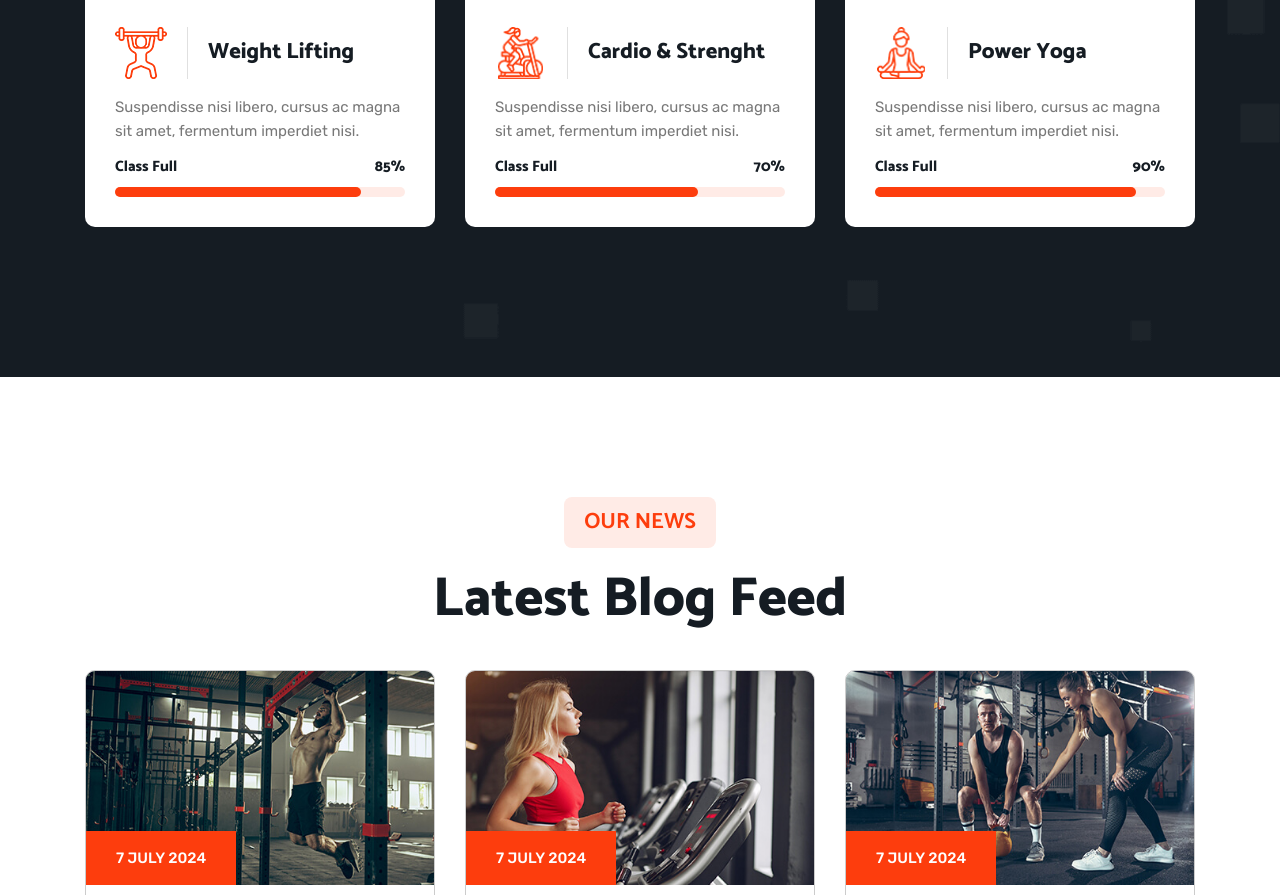
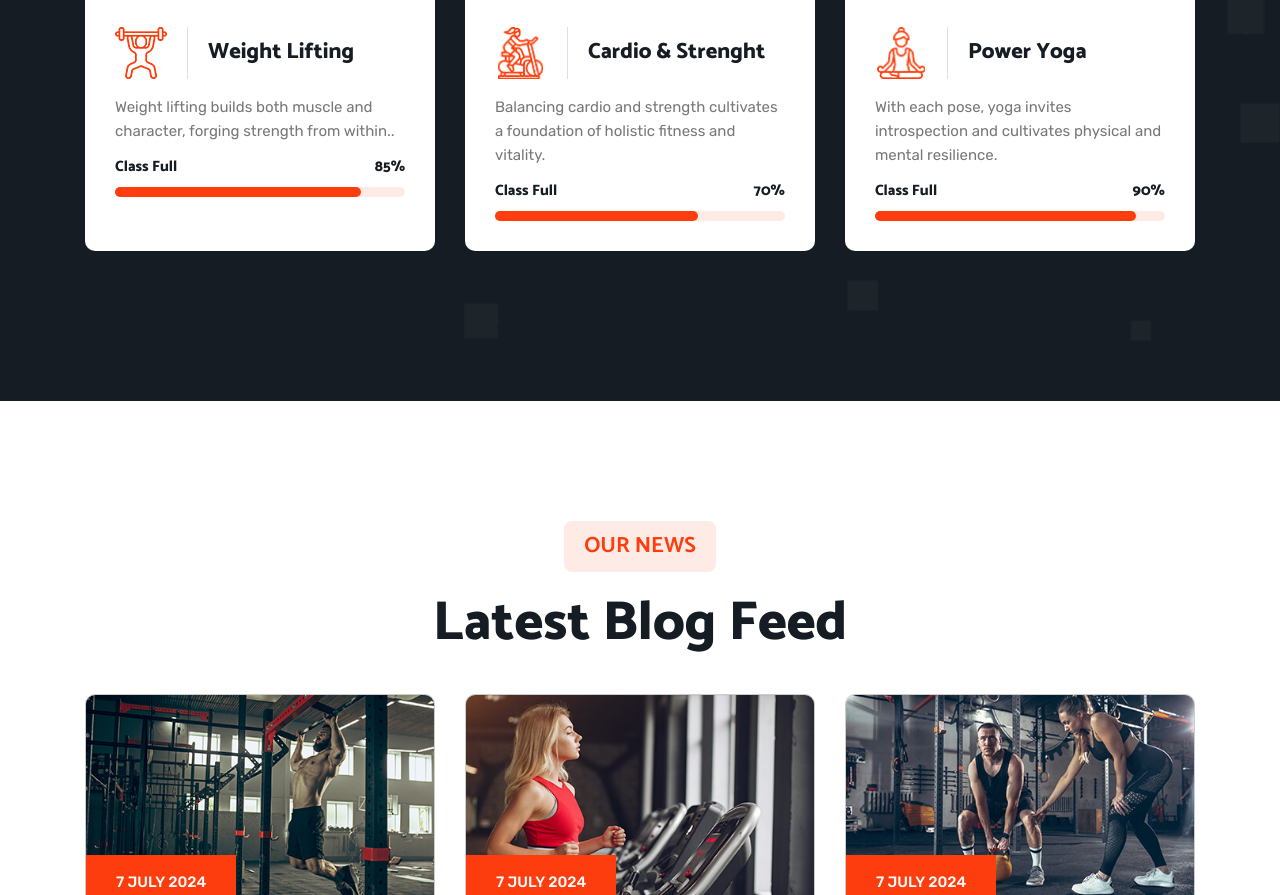
Before and after one commit to STARMATRIXJATT/fitness, a plain HTML site: page index.html in a window 1280 px wide. Shown: the part 2577-3472 px from the top of the page. Drawn offline with nearby package versions, Linux system fonts and the light colour scheme.

Commit message:
Update index.html

```diff
--- a/index.html
+++ b/index.html
@@ -276,7 +276,7 @@
                   </div>
 
                   <p class="card-text">
-                    Suspendisse nisi libero, cursus ac magna sit amet, fermentum imperdiet nisi.
+                    Weight lifting builds both muscle and character, forging strength from within..
                   </p>
 
                   <div class="card-progress">
@@ -318,7 +318,7 @@
                   </div>
 
                   <p class="card-text">
-                    Suspendisse nisi libero, cursus ac magna sit amet, fermentum imperdiet nisi.
+                    Balancing cardio and strength cultivates a foundation of holistic fitness and vitality.
                   </p>
 
                   <div class="card-progress">
@@ -360,7 +360,7 @@
                   </div>
 
                   <p class="card-text">
-                    Suspendisse nisi libero, cursus ac magna sit amet, fermentum imperdiet nisi.
+                    With each pose, yoga invites introspection and cultivates physical and mental resilience.
                   </p>
 
                   <div class="card-progress">
```
